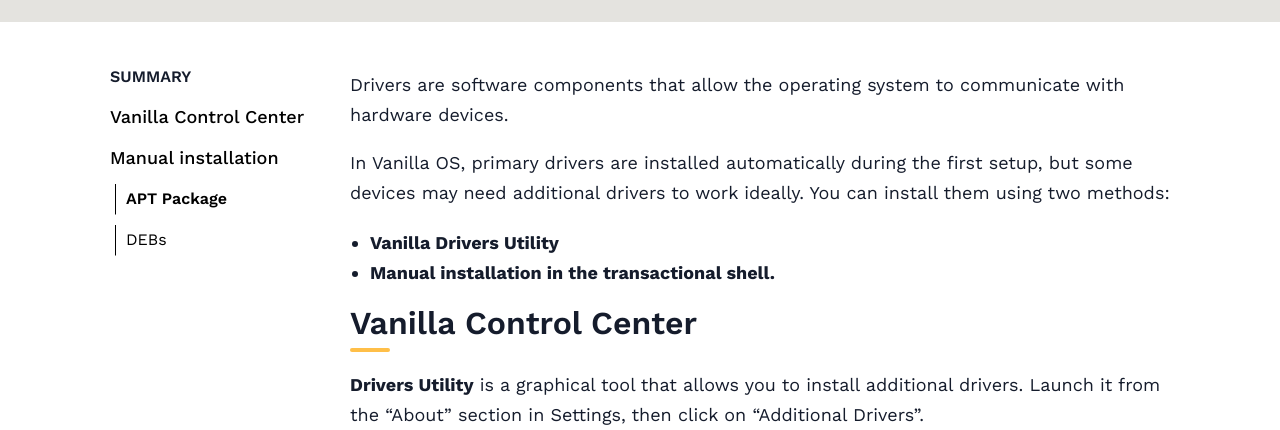
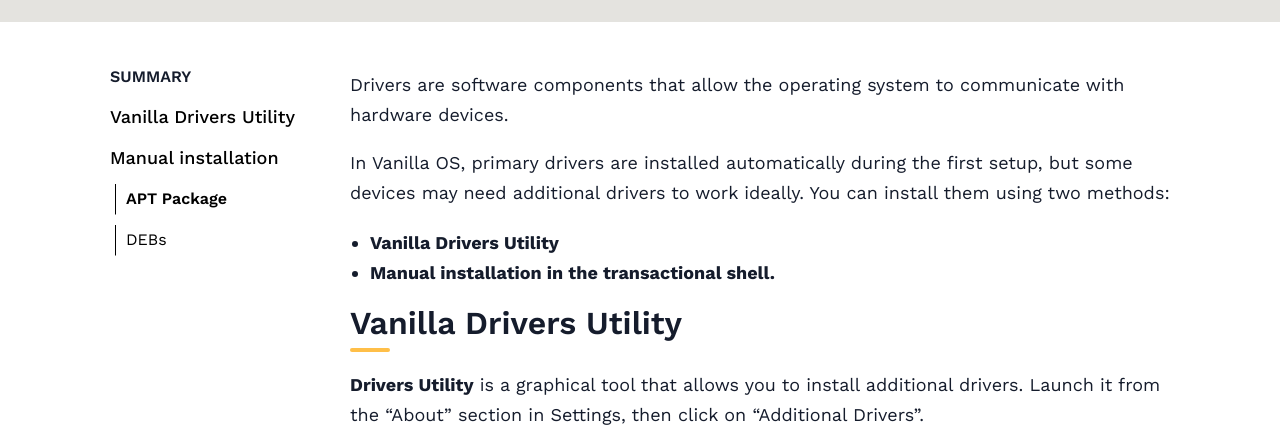
Before and after one commit to Vanilla-OS/handbook, a Jekyll site: the page built from _posts/2022-12-10-install-additional-drivers.md, in a window 1280 px wide and 900 px high. Shown: the part 159-589 px from the top of the window. Built offline with Jekyll 4.4.1, drawn with Linux system fonts in a browser that asks for light colours; nearby versions of some CDN libraries; a style sheet for code colours, icons or effects is not loaded.

Commit message:
Drivers post: fix title

```diff
--- a/_posts/2022-12-10-install-additional-drivers.md
+++ b/_posts/2022-12-10-install-additional-drivers.md
@@ -16,7 +16,7 @@
 - **Vanilla Drivers Utility**
 - **Manual installation in the transactional shell.**
 
-## Vanilla Control Center
+## Vanilla Drivers Utility
 
 **Drivers Utility** is a graphical tool that allows you to install additional drivers. Launch it from the "About" section in Settings, then click on "Additional Drivers".
 
```
